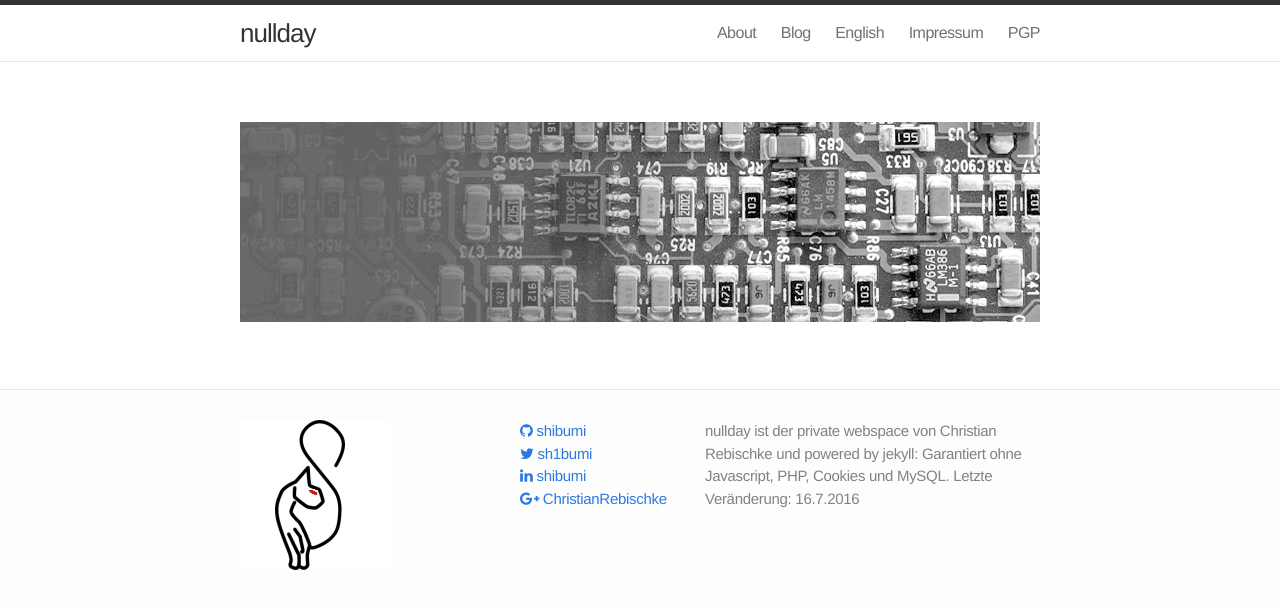
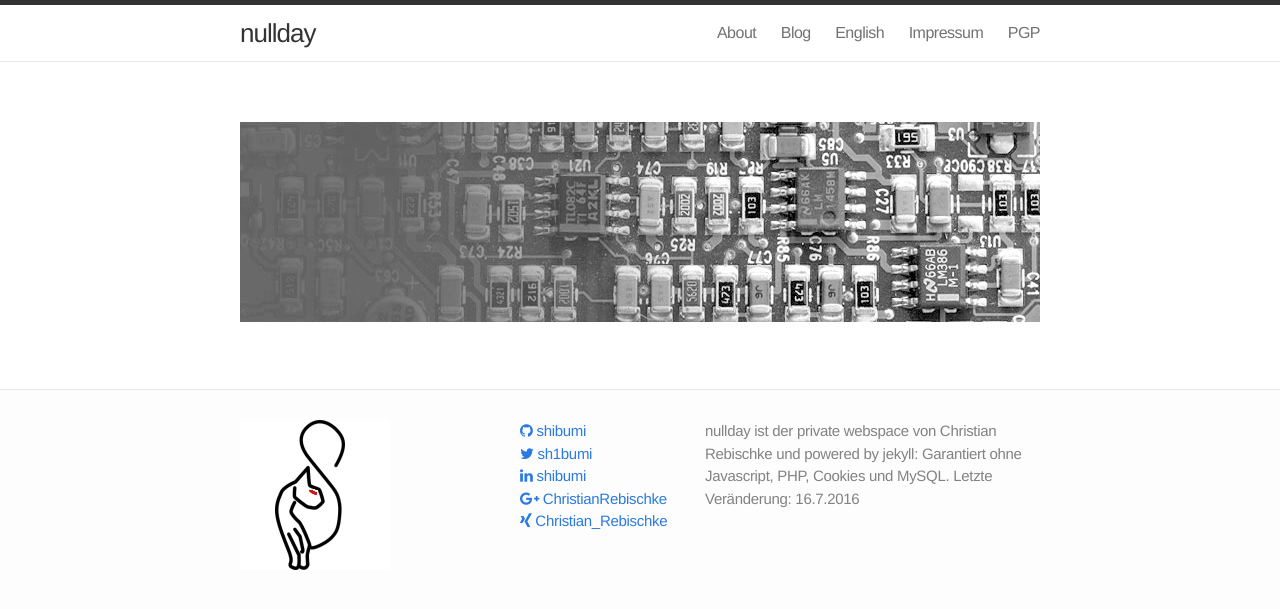
Before and after one commit to shibumi/shibumi.dev, a Jekyll site: the page built from index.md, in a window 1280 px wide. Shown: the top 609 px of the page. Built offline with Jekyll 4.4.1, drawn with Linux system fonts in a browser that asks for light colours; nearby versions of some CDN libraries; Markdown is read by kramdown in place of the engine named in the settings.

Commit message:
fixed xing

```diff
--- a/_includes/footer.html
+++ b/_includes/footer.html
@@ -29,7 +29,7 @@
             <i class="fa fa-google-plus"></i> {{ site.google_plus_username }}
         </a>
         </li>{% endif %}
-        {% if site.facebook_username %}<li>
+        {% if site.xing_username %}<li>
             <a href="https://www.xing.com/profile/{{ site.xing_username }}">
             <i class="fa fa-xing"></i> {{ site.xing_username }}
             </a>
```
